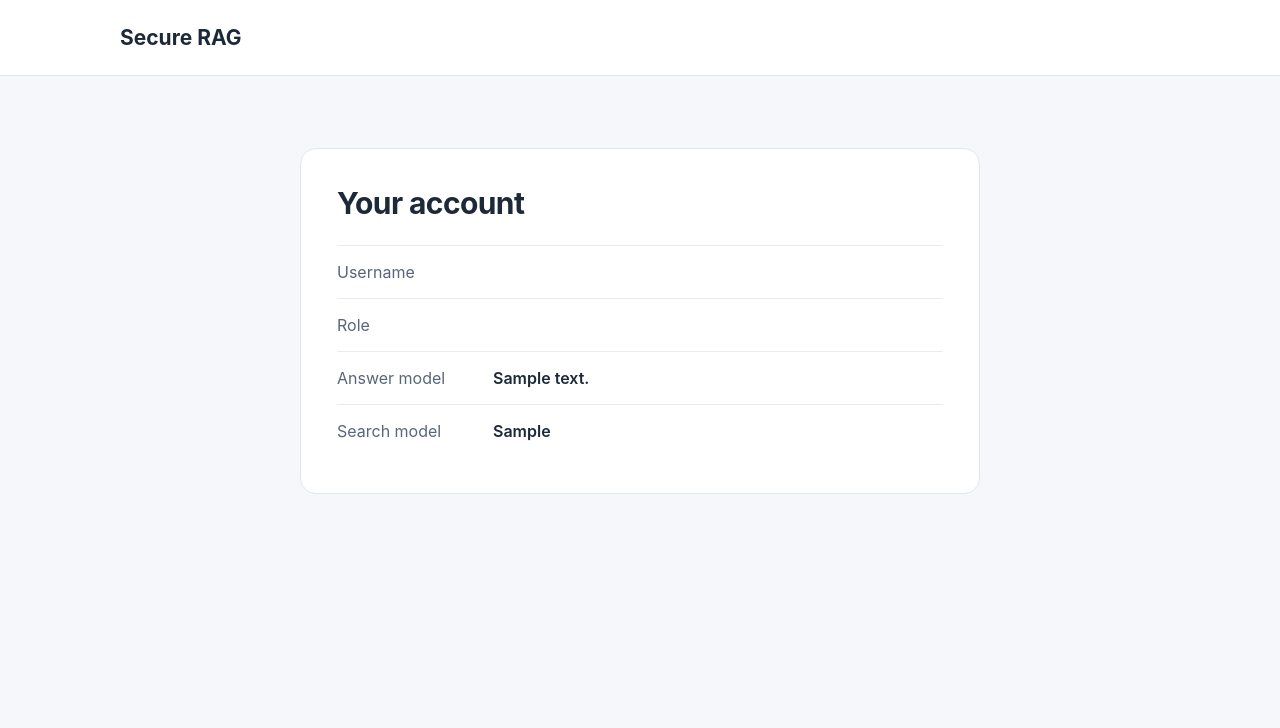
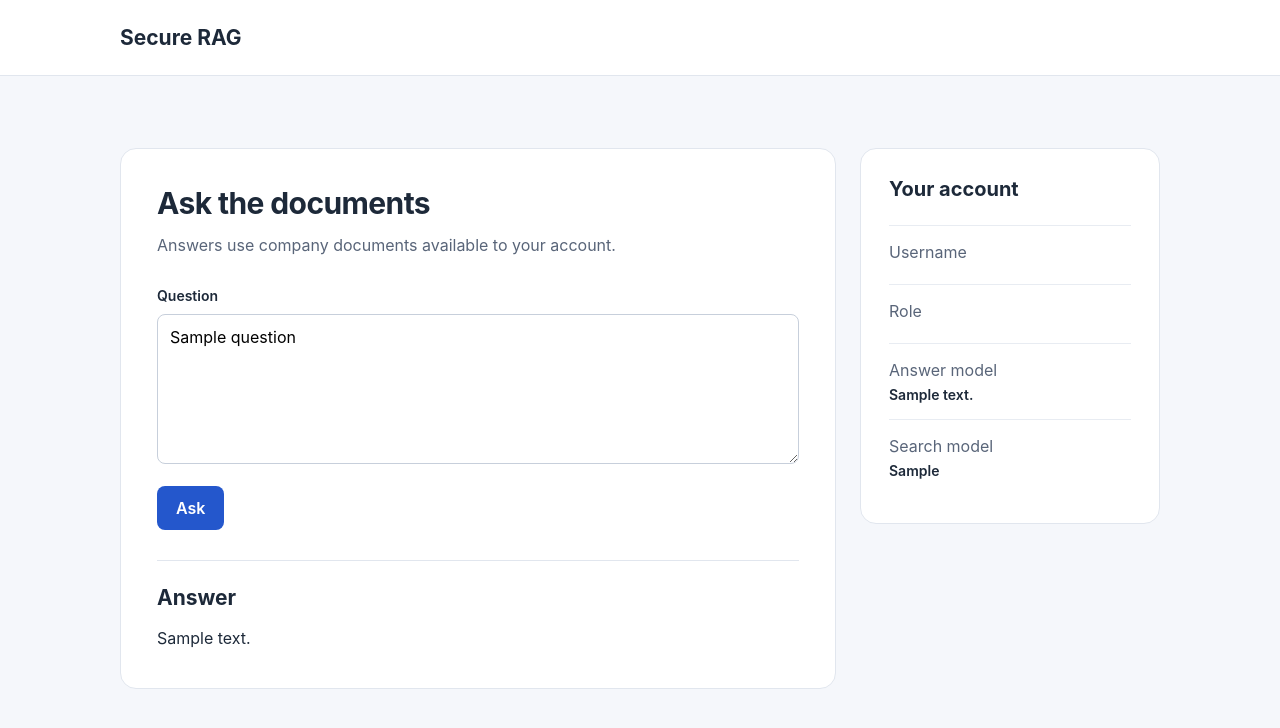
Before and after one commit to GoobinJung/Secure-RAG, a Flask app: template templates/index.html in a window 1280 px wide. Shown: the top 728 px of the page. Run offline with Flask 3, Linux system fonts and the light colour scheme; the template is opened without the code that fills it: most values are stand-ins (such as "Sample title", 1, 10 or a date in 2020).

Commit message:
Add authenticated browser question and answer workflow

```diff
--- a/app.py
+++ b/app.py
@@ -4,7 +4,7 @@ from datetime import timedelta
 from flask import Flask, abort, g, redirect, render_template, request, session, url_for
 from werkzeug.security import check_password_hash, generate_password_hash
 
-from rag import ANSWER_MODEL, EMBEDDING_MODEL
+from rag import ANSWER_MODEL, EMBEDDING_MODEL, answer_question
 
 
 app = Flask(__name__)
@@ -13,7 +13,7 @@ app.config.update(
     SESSION_COOKIE_HTTPONLY=True,
     SESSION_COOKIE_SAMESITE="Lax",
     PERMANENT_SESSION_LIFETIME=timedelta(minutes=30),
-    MAX_CONTENT_LENGTH=16 * 1024,
+    MAX_CONTENT_LENGTH=64 * 1024,
 )
 
 # Public, fictional accounts for the loopback-only class demonstration.
@@ -62,11 +62,29 @@ def response_headers(response):
     return response
 
 
-@app.get("/")
+@app.route("/", methods=["GET", "POST"])
 def index():
     if g.account is None:
         return redirect(url_for("login"))
-    return render_template("index.html", answer_model=ANSWER_MODEL, embedding_model=EMBEDDING_MODEL)
+    question = ""
+    result = None
+    error = None
+    status_code = 200
+    if request.method == "POST":
+        question = request.form.get("question", "").strip()
+        if not question or len(question) > 2000:
+            error = "Enter a question between 1 and 2,000 characters."
+            status_code = 400
+        else:
+            try:
+                result = answer_question(question, g.account["role"], defense="guarded")
+            except (RuntimeError, ValueError) as model_error:
+                error = str(model_error)
+                status_code = 502
+    return render_template(
+        "index.html", answer_model=ANSWER_MODEL, embedding_model=EMBEDDING_MODEL,
+        question=question, result=result, error=error,
+    ), status_code
 
 
 @app.route("/login", methods=["GET", "POST"])
--- a/static/app.css
+++ b/static/app.css
@@ -29,7 +29,7 @@ h1 { font-size: 30px; letter-spacing: -0.6px; margin: 0 0 12px; }
 .description { color: #596579; line-height: 1.6; margin: 0 0 28px; }
 .login-form { display: flex; flex-direction: column; gap: 10px; }
 label { font-size: 14px; font-weight: 600; }
-input {
+input, textarea {
   width: 100%;
   min-height: 46px;
   padding: 10px 12px;
@@ -38,7 +38,7 @@ input {
   border-radius: 8px;
   font: inherit;
 }
-input:focus-visible, .button:focus-visible, .brand:focus-visible {
+input:focus-visible, textarea:focus-visible, .button:focus-visible, .brand:focus-visible {
   outline: 3px solid #8eb5ff;
   outline-offset: 3px;
 }
@@ -68,6 +68,24 @@ input:focus-visible, .button:focus-visible, .brand:focus-visible {
 dt { color: #596579; }
 dd { margin: 0; overflow-wrap: anywhere; font-weight: 600; }
 
+.workspace { display: grid; grid-template-columns: minmax(0, 1fr) 300px; gap: 24px; align-items: start; }
+.workspace-account { padding: 28px; }
+.workspace-account h2 { font-size: 20px; margin: 0; }
+.workspace-account .account-details > div { grid-template-columns: 1fr; gap: 6px; }
+.workspace-account dd { font-size: 14px; }
+.question-form { display: flex; flex-direction: column; gap: 10px; }
+textarea { resize: vertical; min-height: 140px; line-height: 1.6; }
+.question-actions { display: flex; align-items: center; flex-wrap: wrap; gap: 14px; }
+#question-status { color: #596579; font-size: 14px; line-height: 1.5; flex: 1; }
+.button:disabled { opacity: 0.65; cursor: wait; }
+.answer-section { border-top: 1px solid #e1e6ee; margin-top: 30px; padding-top: 24px; }
+.answer-section h2 { font-size: 21px; margin: 0 0 14px; }
+.answer-text { white-space: pre-wrap; overflow-wrap: anywhere; line-height: 1.75; }
+
+@media (max-width: 800px) {
+  .workspace { grid-template-columns: 1fr; }
+}
+
 @media (max-width: 480px) {
   .page { margin-top: 36px; }
   .panel { padding: 24px; }
--- /dev/null
+++ b/static/question.js
@@ -0,0 +1,10 @@
+const questionForm = document.getElementById("question-form");
+const askButton = document.getElementById("ask-button");
+const questionStatus = document.getElementById("question-status");
+
+questionForm.addEventListener("submit", () => {
+  questionForm.setAttribute("aria-busy", "true");
+  askButton.disabled = true;
+  askButton.textContent = "Generating…";
+  questionStatus.textContent = "Searching permitted documents and generating an answer…";
+});
--- a/templates/base.html
+++ b/templates/base.html
@@ -19,5 +19,6 @@
   <main class="page">
     {% block content %}{% endblock %}
   </main>
+  {% block scripts %}{% endblock %}
 </body>
 </html>
--- a/templates/index.html
+++ b/templates/index.html
@@ -1,12 +1,38 @@
 {% extends "base.html" %}
 {% block content %}
-<section class="panel account-panel" aria-labelledby="account-heading">
-  <h1 id="account-heading">Your account</h1>
+<div class="workspace">
+<section class="panel question-panel" aria-labelledby="question-heading">
+  <h1 id="question-heading">Ask the documents</h1>
+  <p class="description">Answers use company documents available to your account.</p>
+  {% if error %}<p class="error" role="alert">{{ error }}</p>{% endif %}
+  <form id="question-form" class="question-form" method="post" action="{{ url_for('index') }}">
+    <input type="hidden" name="csrf_token" value="{{ csrf_token() }}">
+    <label for="question">Question</label>
+    <textarea id="question" name="question" rows="5" maxlength="2000" required
+      placeholder="How do I request a company VPN account?">{{ question }}</textarea>
+    <div class="question-actions">
+      <button id="ask-button" class="button primary" type="submit">Ask</button>
+      <span id="question-status" role="status" aria-live="polite"></span>
+    </div>
+  </form>
+  {% if result %}
+  <section class="answer-section" aria-labelledby="answer-heading">
+    <h2 id="answer-heading">Answer</h2>
+    <div class="answer-text">{{ result.answer }}</div>
+  </section>
+  {% endif %}
+</section>
+<aside class="panel workspace-account" aria-labelledby="account-heading">
+  <h2 id="account-heading">Your account</h2>
   <dl class="account-details">
     <div><dt>Username</dt><dd>{{ account.username }}</dd></div>
     <div><dt>Role</dt><dd id="account-role">{{ account.role }}</dd></div>
     <div><dt>Answer model</dt><dd>{{ answer_model }}</dd></div>
     <div><dt>Search model</dt><dd>{{ embedding_model }}</dd></div>
   </dl>
-</section>
+</aside>
+</div>
 {% endblock %}
+{% block scripts %}
+<script src="{{ url_for('static', filename='question.js') }}" defer></script>
+{% endblock %}
```
Also changed, not shown: tests/test_web_questions.py (added, +97 -0 lines), README.md.
